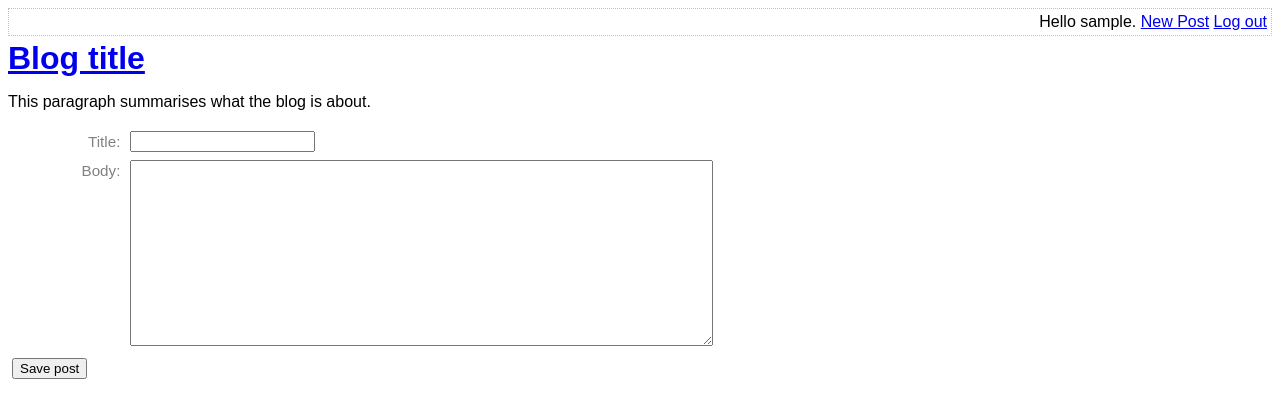
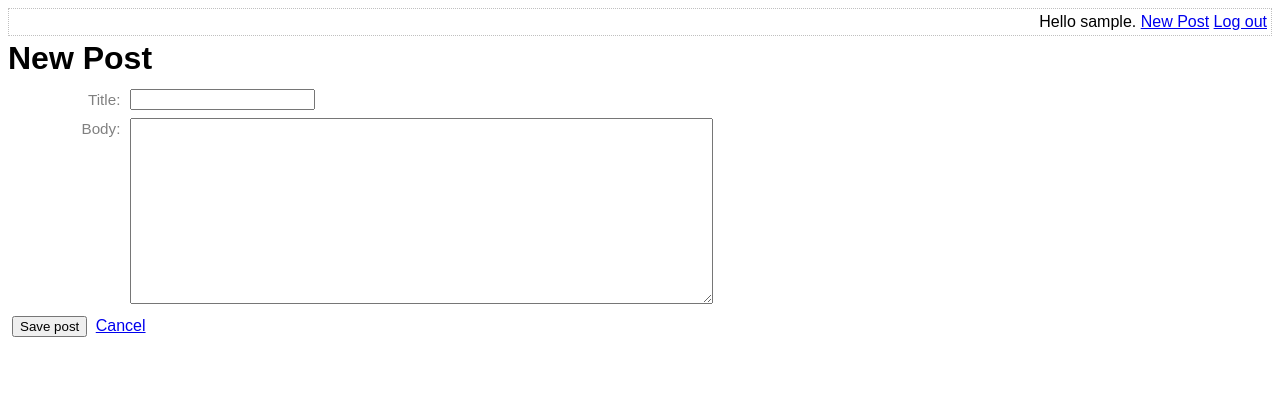
Before and after one commit to Galang23/phpblog, a PHP site: page /edit-post.php in a window 1280 px wide. Shown: the top 418 px of the page. Run offline with PHP 8.4, Linux system fonts and the light colour scheme; the visitor is signed in with stand-in values (Sample User, id 1).

Commit message:
Add edit post function

```diff
--- a/edit-post.php
+++ b/edit-post.php
@@ -60,15 +60,25 @@ if ($_POST) {
         redirectAndExit('edit-post.php?post_id=' . $postId);
     }
 }
+
+// Check if create new post or edit existing one
+if(isset($_GET['post_id'])){
+    $pgTitle = "Edit Post";
+}
+else {
+    $pgTitle = "New Post";
+}
 ?>
 <!DOCTYPE html>
 <html>
     <head>
-        <title>A blog application | New post</title>
+        <title>A blog application | <?php echo $pgTitle ?></title>
         <?php require 'templates/head.php' ?>
     </head>
     <body>
-        <?php require 'templates/title.php' ?>
+        <?php require 'templates/top-menu.php' ?>
+
+        <h1><?php echo $pgTitle ?></h1>
 
         <?php if ($errors): ?>
             <div class="error box">
@@ -92,6 +102,7 @@ if ($_POST) {
                 cols="70" rows="12"><?php echo htmlEscape($body) ?></textarea>
             <div>
                 <input type="submit" value="Save post">
+                <a href="indes.php">Cancel</a>
             </div>
         </form>
     </body>
--- a/index.php
+++ b/index.php
@@ -48,9 +48,13 @@ $notFound = isset($_GET['not-found']);
                 <p>
                     <?php echo htmlEscape($row['body']) ?>
                 </p>
-                <div class="read-more">
+                <div class="post-controls">
                     <a href="view-post.php?post_id=<?php echo $row['id'] ?>">
                     Read more...</a>
+                    <?php if (isLoggedIn()):?>
+                        |
+                        <a href="edit-post.php?post_id=<?php echo $row['id'] ?>"> Edit </a>
+                    <?php endif ?>
                 </div>
             <?php endwhile ?>
         </div>
--- a/login.php
+++ b/login.php
@@ -11,6 +11,11 @@ if (version_compare(PHP_VERSION, '7.3.0') < 0){
 }
 
 session_start();
+
+// If logged in, no show
+if (isLoggedIn()){
+    redirectAndExit('index.php');
+}
 
 // Handle the form posting
 $username = '';
--- a/templates/title.php
+++ b/templates/title.php
@@ -1,14 +1,4 @@
-<div class="top-menu">
-	<div class="menu-options">
-		<?php if (isLoggedIn()): ?>
-			Hello <?php echo htmlEscape(getAuthUser()) ?>.
-			<a href="edit-post.php">New Post</a>
-			<a href="logout.php">Log out</a>
-		<?php else: ?>
-			<a href="login.php">Log in</a>
-		<?php endif ?>
-	</div>
-</div>
+<?php require 'top-menu.php' ?>
 <a href="index.php">
 	<h1>Blog title</h1>
 </a>
--- /dev/null
+++ b/templates/top-menu.php
@@ -0,0 +1,11 @@
+<div class="top-menu">
+	<div class="menu-options">
+		<?php if (isLoggedIn()): ?>
+			Hello <?php echo htmlEscape(getAuthUser()) ?>.
+			<a href="edit-post.php">New Post</a>
+			<a href="logout.php">Log out</a>
+		<?php else: ?>
+			<a href="login.php">Log in</a>
+		<?php endif ?>
+	</div>
+</div>
```
